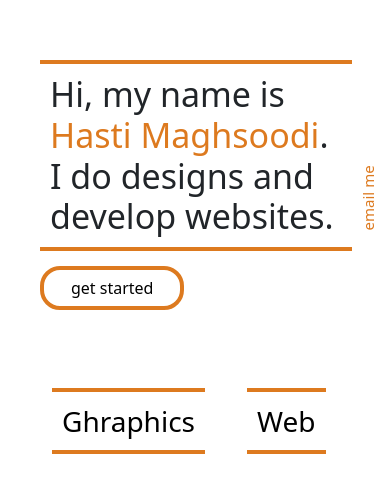
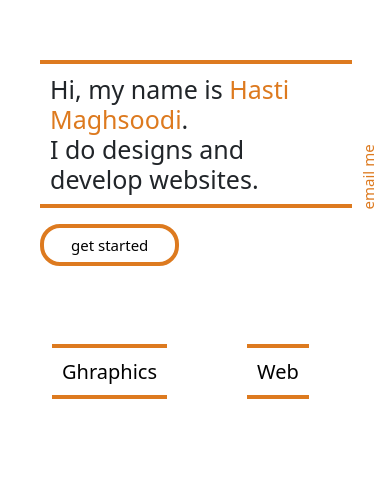
Before and after one commit to cmorgan-hm/Hasti-s-portfolio, a plain HTML site: page index.html in a window 390 px wide. Shown: the part 240-732 px from the top of the page. Drawn offline with nearby package versions, Linux system fonts and the light colour scheme.

Commit message:
made the fonts responsive

```diff
--- a/index.html
+++ b/index.html
@@ -46,8 +46,12 @@
     </div>
     <div class="container categories">
       <div class="row">
-        <div class="col-6"> <a href="#" class="works-cat"> Ghraphics </a> </div>
-        <div class="col-6"> <a href="#" class="works-cat"> Web </a> </div>
+        <div class="col"> <a href="#" class="works-cat"> Ghraphics </a> </div>
+        <div class="col"> <a href="#" class="works-cat"> Web </a> </div>
+      </div>
+
+      <div class="col">
+        <img src="" alt="">
       </div>
     </div>
     <script
--- a/styles/style.css
+++ b/styles/style.css
@@ -75,3 +75,19 @@ text-decoration: none;
     transform-origin: 100% 50%;
     top: 50%;
 }
+
+@media (max-width: 900px) {
+    h1 {
+        font-size: 25px
+    }
+
+
+
+    .works-cat {
+        font-size: 20px;
+    }
+
+    .btn-start {
+        font-size: 15px;
+    }
+}
```
Also changed, not shown: images/graphics projector.png (added), images/graphics-heart.png (added), images/web-weather.png (added), 1 other file.
